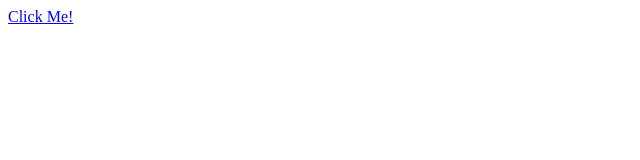
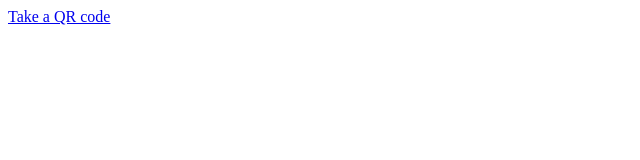
Before and after one commit to Fabien244/project, a plain HTML site: page index.html in a window 1280 px wide. Shown: the full height of the page, 0-640 px from the left. Drawn offline with Linux system fonts and the light colour scheme.

Commit message:
Update index.html

```diff
--- a/index.html
+++ b/index.html
@@ -1 +1 @@
-<a href="intent://scan/#Intent;scheme=zxing;package=com.google.zxing.client.android;end"> Click Me! </a>
+<a href="intent://scan/#Intent;scheme=googlechrome;url=http://google.com;S.browser_fallback_url=http://google.com;end"> Take a QR code </a>
```
